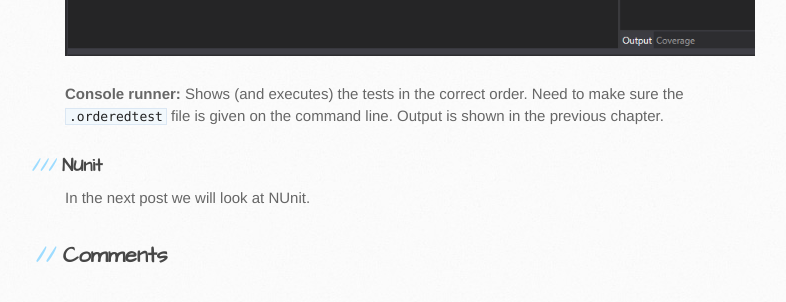
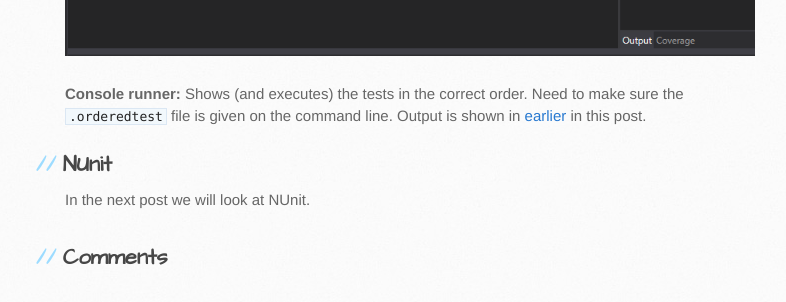
Before and after one commit to Sebazzz/sebazzz.github.io, a Jekyll site: the page built from _posts/2016-06-06-ordered-tests-with-nunit-mstest-xunit-pt2-mstest.md, in a window 1280 px wide and 900 px high, scrolled down 3026 px. Shown: the part 595-897 px from the top of the window, without its empty margins (105-891 px from the left). Built offline with Jekyll 4.4.1, drawn with Linux system fonts in a browser that asks for light colours; comment, search, counter and statistics services are not loaded.

Commit message:
Add backref

```diff
--- a/_posts/2016-06-06-ordered-tests-with-nunit-mstest-xunit-pt2-mstest.md
+++ b/_posts/2016-06-06-ordered-tests-with-nunit-mstest-xunit-pt2-mstest.md
@@ -70,7 +70,7 @@ How does the tooling support ordered tests?
 **Resharper runner:** Does not support ordered tests, so no ordered tests are shown. Instead, all test methods are shown in hierarchy and no execution correct order is maintained, as expected.
 ![Resharper Test runner](/images/blog/2016-06-06-ordered-tests-with-nunit-mstest-xunit-pt2-mstest-resharper.png)
 
-**Console runner:** Shows (and executes) the tests in the correct order. Need to make sure the `.orderedtest` file is given on the command line. Output is shown in the previous chapter.
+**Console runner:** Shows (and executes) the tests in the correct order. Need to make sure the `.orderedtest` file is given on the command line. Output is shown in [earlier](#running-the-tests) in this post.
 
-### NUnit
+## NUnit
 In the next post we will look at NUnit.
```
